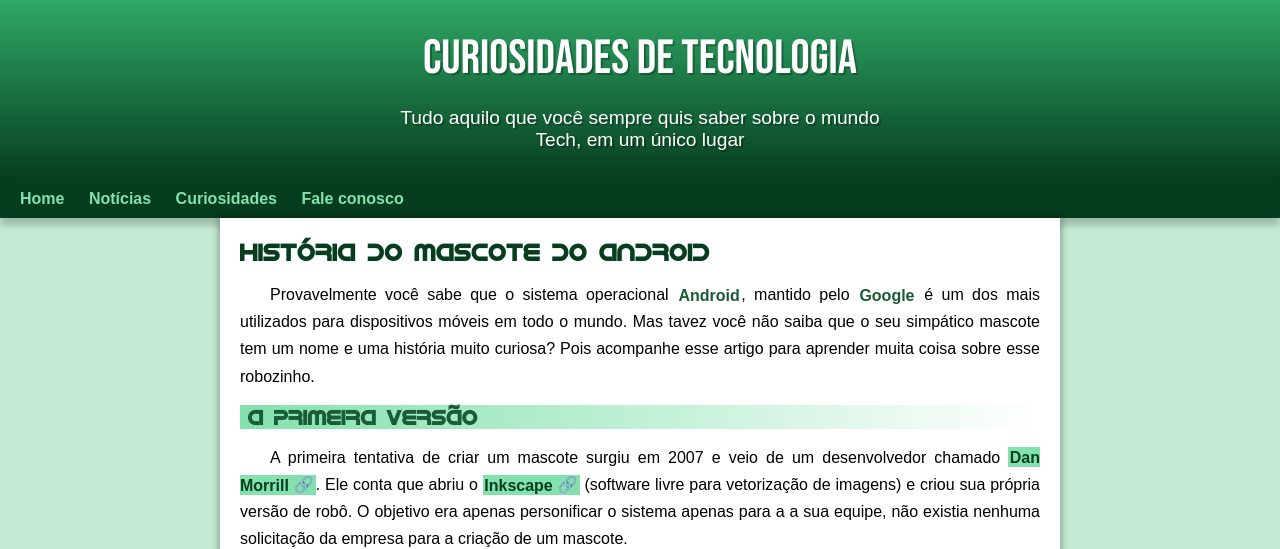
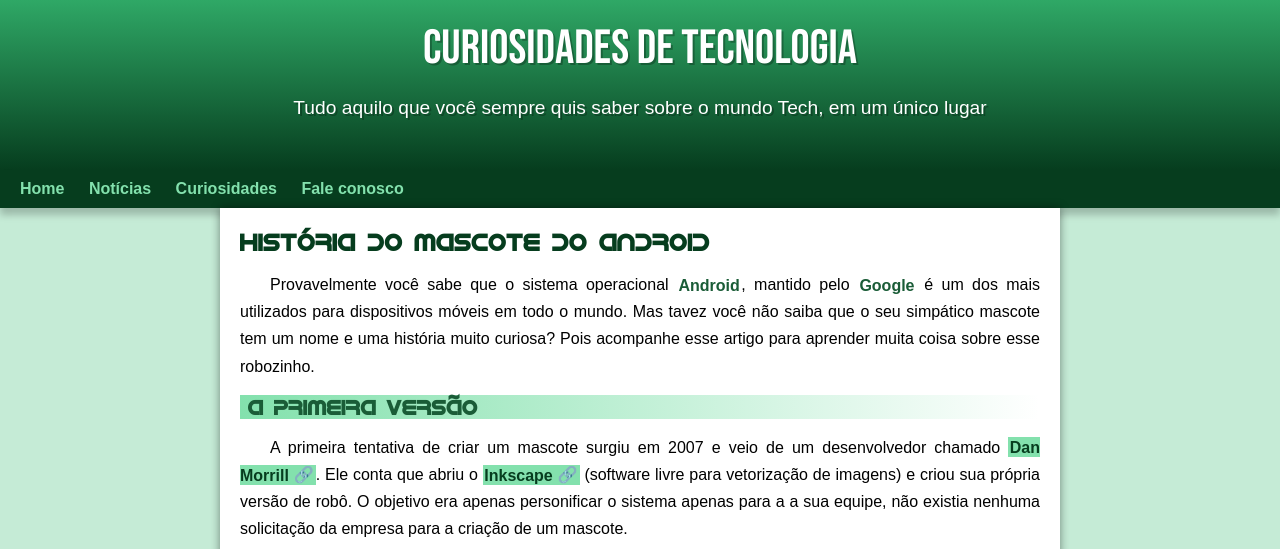
Before and after one commit to egomess/projeto-android, a plain HTML site: page index.html in a window 1280 px wide. Shown: the top 549 px of the page. Drawn offline with Linux system fonts and the light colour scheme.

Commit message:
Update style.css

```diff
--- a/style/style.css
+++ b/style/style.css
@@ -39,7 +39,7 @@ header{
     background-image: linear-gradient(to bottom, var(--cor3), var(--cor5));
     min-height: 150px;
     text-align: center;
-    padding-top: 30px;
+    padding-top: 20px;
 
 }
 
@@ -56,7 +56,7 @@ header > p{
     font-family: var(--fonte-padrao);
     font-size: 1.2em;
     color: white;
-    max-width: 500px;
+    max-width: 90%;
     padding-right: 10px;
     padding-left: 10px;
     margin: auto;
```
